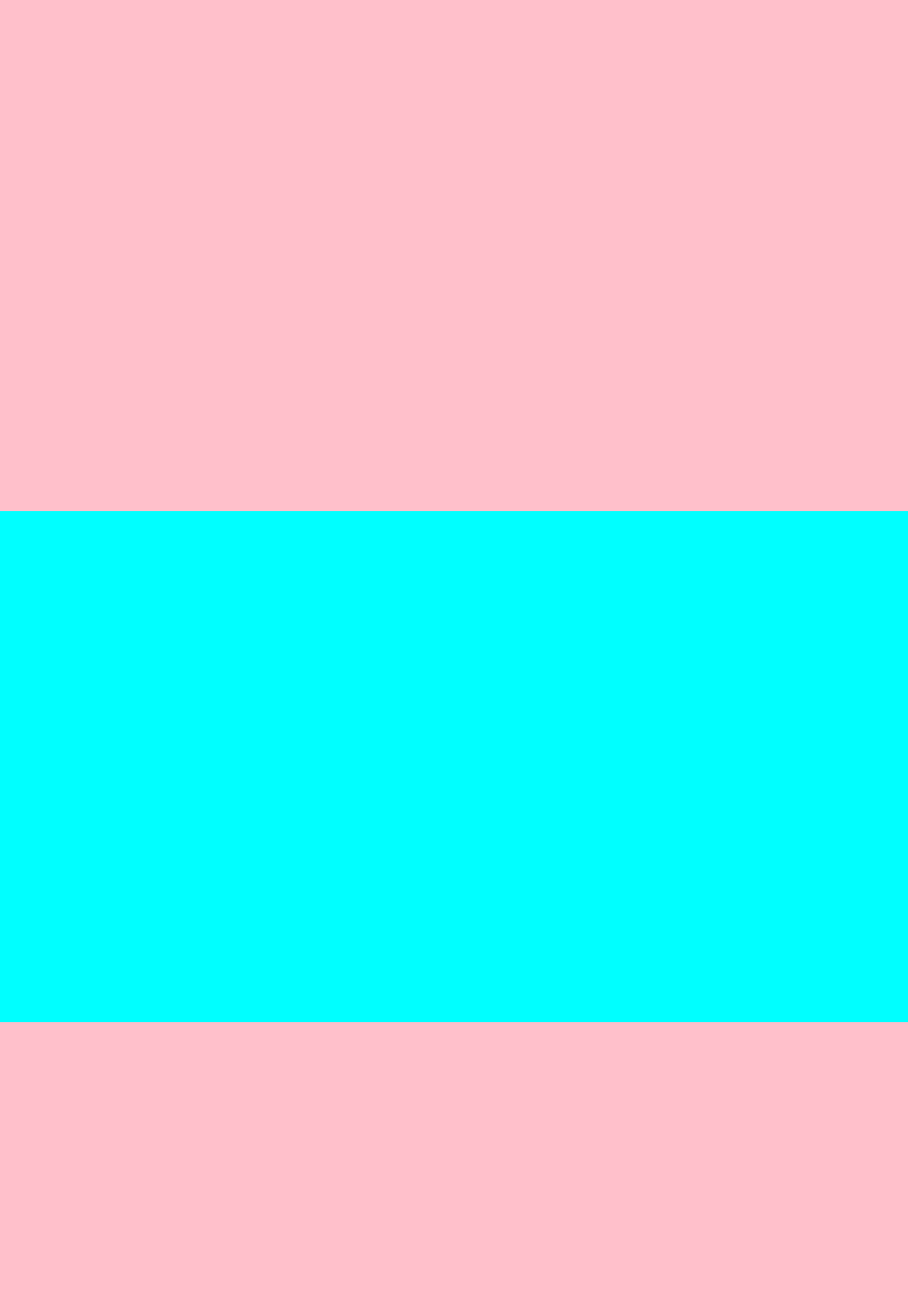
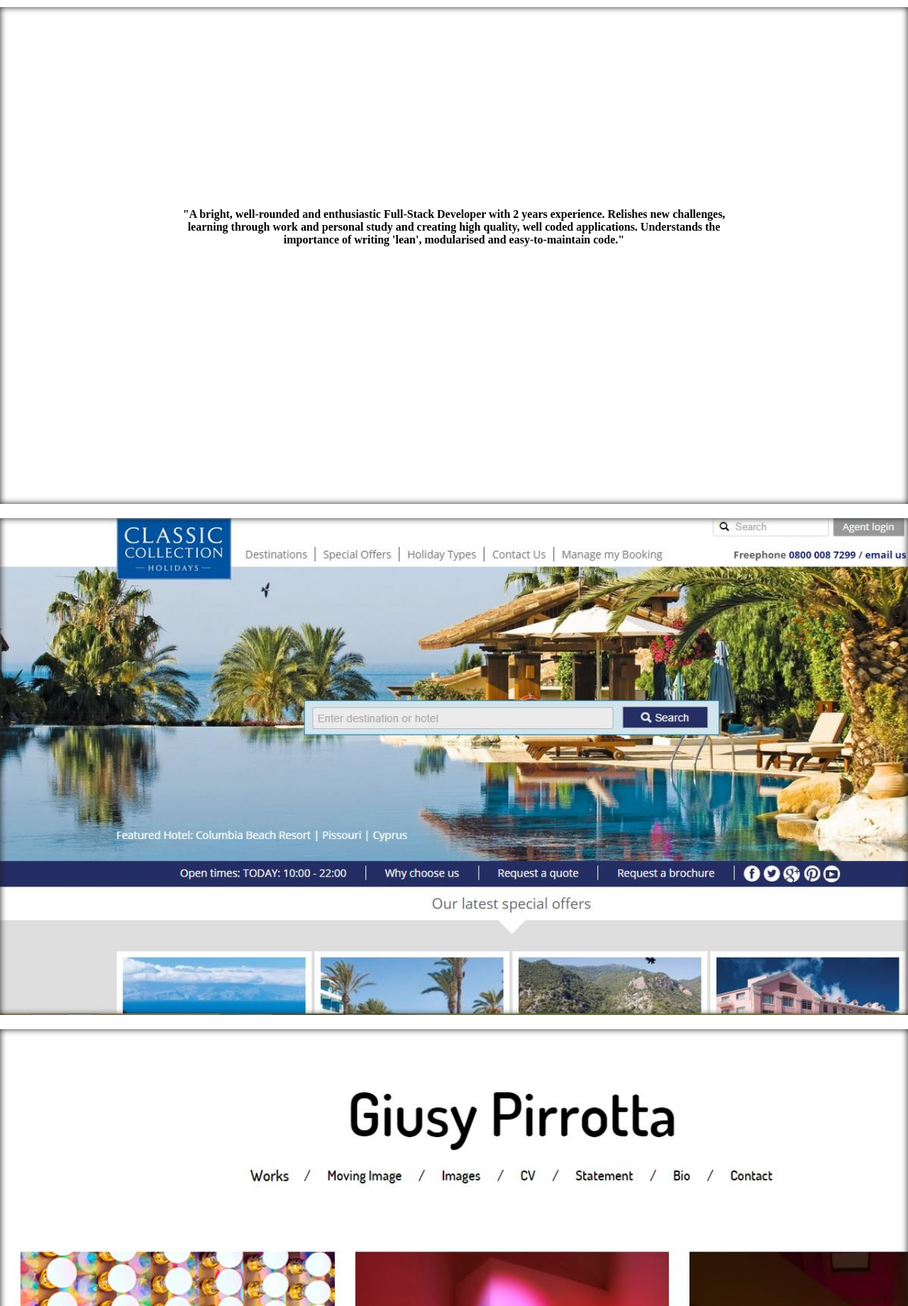
Before and after one commit to JosephCase/josephcase, a PHP site: page / in a window 1280 px wide. Shown: the part 80-1920 px from the top of the page at 71% size. Run offline with PHP 8.4, Linux system fonts and the light colour scheme.

Commit message:
added background images to 2 sections

```diff
--- a/index.html
+++ b/index.html
@@ -24,9 +24,11 @@
         <h4>josephcase.net</h4>
         <h1>Portfolio</h1>
     </header>
-    <section id="statement"></section>
-    <section id="classic-collection"></section>
-    <section id="giusy-pirrotta"></section>
+    <section id="statement" class="statement">
+        <h3>"A bright, well-rounded and enthusiastic Full-Stack Developer with 2 years experience. Relishes new challenges, learning through work and personal study and creating high quality, well coded applications. Understands the importance of writing 'lean', modularised and easy-to-maintain code."</h3>
+    </section>
+    <section id="classic-collection" class="classic-collection"></section>
+    <section id="giusy-pirrotta" class="giusy-pirrotta"></section>
     <section id="lowcostholidays"></section>
     <section id="ruby"></section>
     <section id="bluequest"></section>
--- a/scroller.js
+++ b/scroller.js
@@ -61,7 +61,7 @@ function Scroller() {
 			// window.onwheel = test; // modern standard
 			$("html body").animate({
 			    scrollTop: $element.offset().top - (windowHeight * 0.1)
-			}, 500, function() {
+			}, 300, function() {
 				lastScrollTop = $(this).scrollTop();
 				attachScroll()
 				// window.onwheel = null; // modern standard
--- a/style.css
+++ b/style.css
@@ -10,14 +10,28 @@ section {
 	width: 100%;
     height: 90vh;
 	box-sizing: border-box;
+	background-repeat: no-repeat;
+	background-size: cover;
+	border-top: 10px solid #fff;
+	border-bottom: 10px solid #fff;
+	box-shadow: 0 0 10px #222 inset;
 }
 section:nth-of-type(1) {
 	margin-top: 10vh;
 }
-section:nth-of-type(2n - 1) {
-	background-color: pink;
+
+section.statement h3 {
+	position: absolute;
+	top: 50%;
+	left: 50%;
+	transform: translateY(-50%);
+	margin-left: -30%;
+	width: 60%;
+	text-align: center;
 }
-
-section:nth-of-type(2n) {
-	background-color: aqua;
+section.classic-collection {
+	background-image: url("img/cc.jpg");
 }
+section.giusy-pirrotta {
+	background-image: url("img/gp.jpg");
+}
```
Also changed, not shown: img/cc.JPG (added), img/gp.JPG (added).
